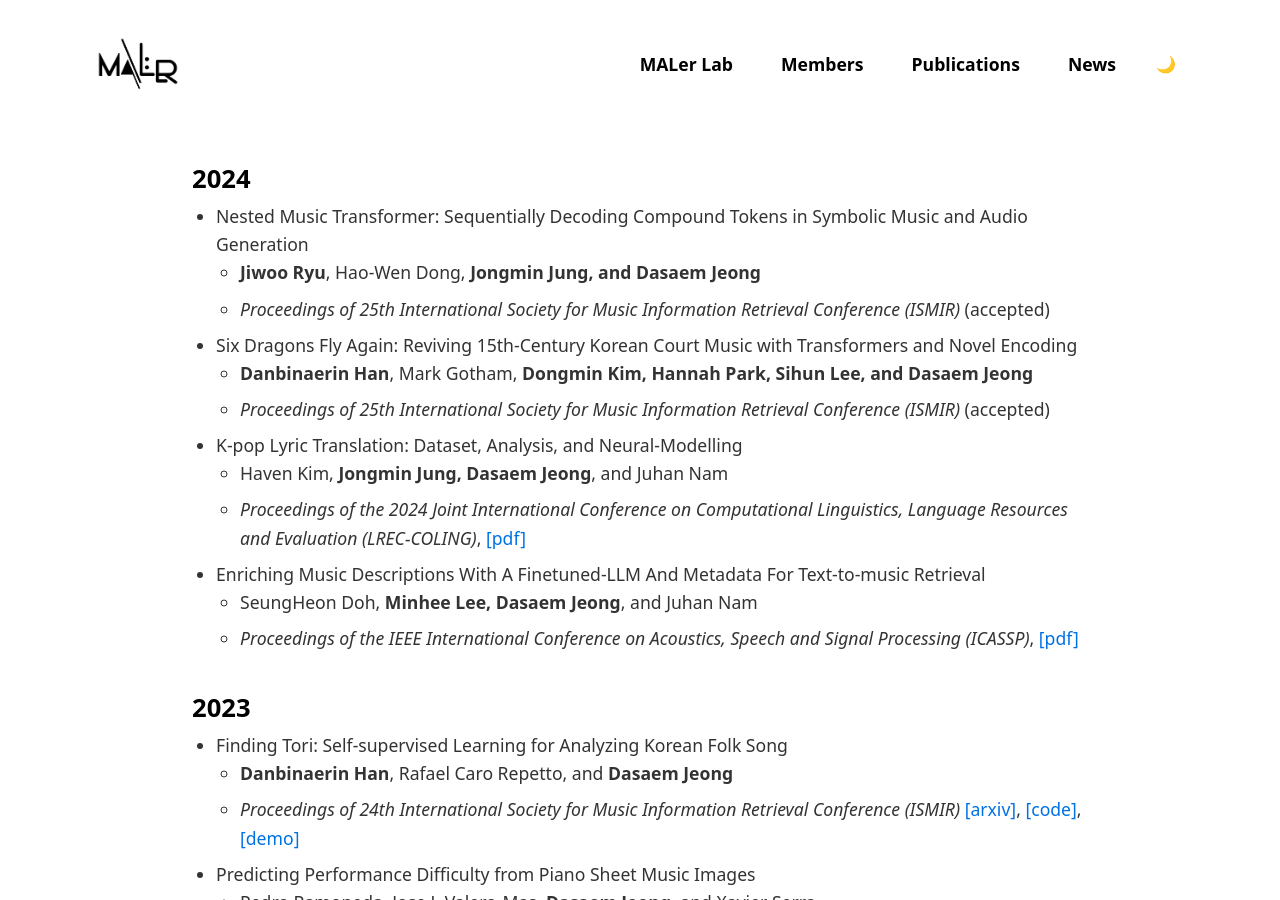
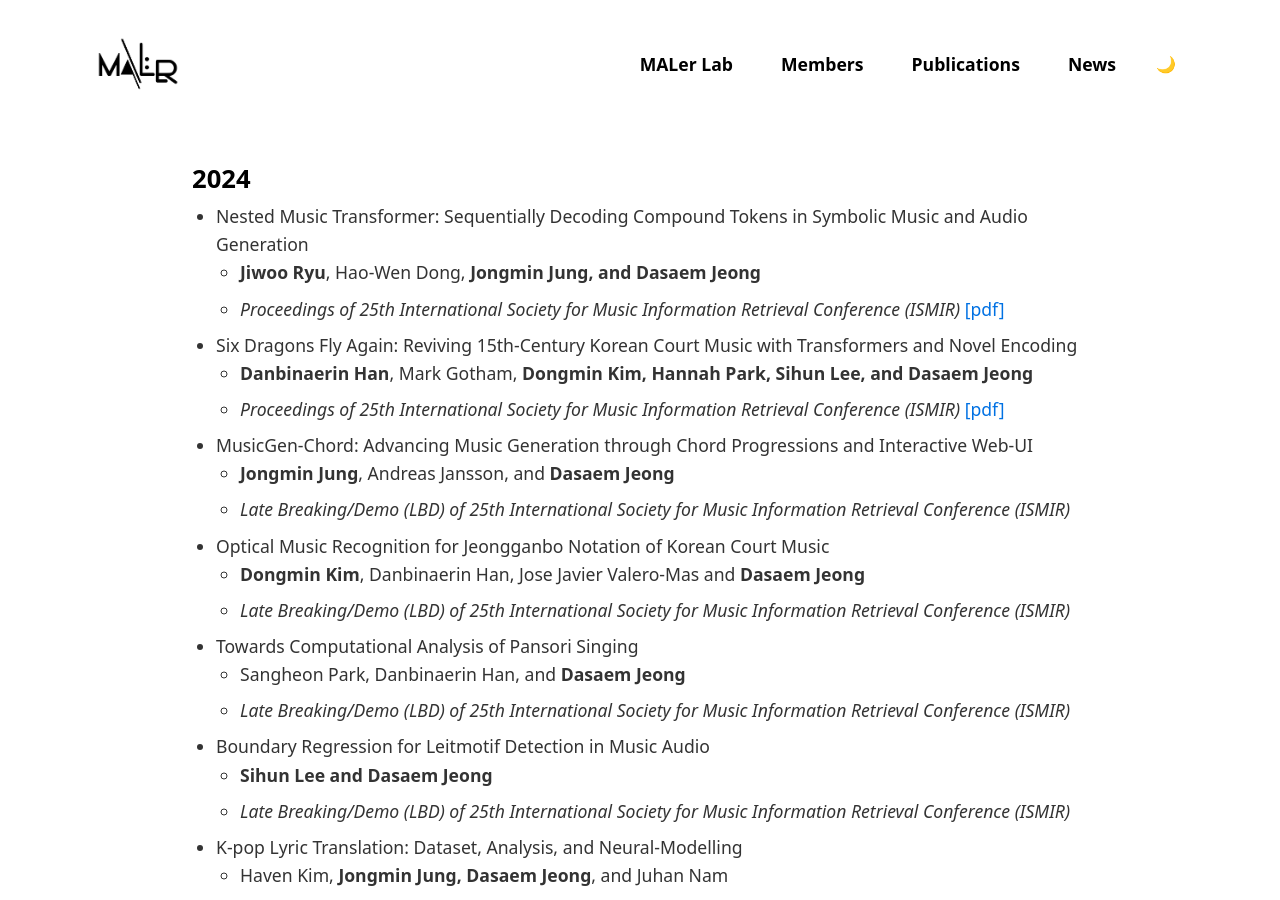
Before and after one commit to MALerLab/MALerLab.github.io, a Jekyll site: the page built from _pages/publications.md, in a window 1280 px wide and 900 px high. Built offline with Jekyll 4.4.1, drawn with Linux system fonts in a browser that asks for light colours; some web fonts are replaced.

Commit message:
Update publications.md

```diff
--- a/_pages/publications.md
+++ b/_pages/publications.md
@@ -8,12 +8,28 @@ excerpt: "Publications of MALer Lab"
 
 ## 2024
 * Nested Music Transformer: Sequentially Decoding Compound Tokens in Symbolic Music and Audio Generation
-  * **Jiwoo Ryu**, Hao-Wen Dong, **Jongmin Jung, and Dasaem Jeong**
-  * *Proceedings of 25th International Society for Music Information Retrieval Conference (ISMIR)* (accepted)
+	+ **Jiwoo Ryu**, Hao-Wen Dong, **Jongmin Jung, and Dasaem Jeong**
+	+ *Proceedings of 25th International Society for Music Information Retrieval Conference (ISMIR)* [[pdf]](https://arxiv.org/abs/2408.01180)
 
 * Six Dragons Fly Again: Reviving 15th-Century Korean Court Music with Transformers and Novel Encoding
-  * **Danbinaerin Han**, Mark Gotham, **Dongmin Kim, Hannah Park, Sihun Lee, and Dasaem Jeong**
-  * *Proceedings of 25th International Society for Music Information Retrieval Conference (ISMIR)* (accepted)
+	+ **Danbinaerin Han**, Mark Gotham, **Dongmin Kim, Hannah Park, Sihun Lee, and Dasaem Jeong**
+	+ *Proceedings of 25th International Society for Music Information Retrieval Conference (ISMIR)* [[pdf]](https://arxiv.org/abs/2408.01096)
+
+* MusicGen-Chord: Advancing Music Generation through Chord Progressions and Interactive Web-UI
+	+ **Jongmin Jung**, Andreas Jansson, and **Dasaem Jeong**
+	+ *Late Breaking/Demo (LBD) of 25th International Society for Music Information Retrieval Conference (ISMIR)*
+
+* Optical Music Recognition for Jeongganbo Notation of Korean Court Music
+	+ **Dongmin Kim**, Danbinaerin Han, Jose Javier Valero-Mas and **Dasaem Jeong**
+	+ *Late Breaking/Demo (LBD) of 25th International Society for Music Information Retrieval Conference (ISMIR)*
+
+* Towards Computational Analysis of Pansori Singing
+	+ Sangheon Park, Danbinaerin Han, and **Dasaem Jeong**
+	+ *Late Breaking/Demo (LBD) of 25th International Society for Music Information Retrieval Conference (ISMIR)*
+
+* Boundary Regression for Leitmotif Detection in Music Audio
+	+ **Sihun Lee and Dasaem Jeong**
+	+ *Late Breaking/Demo (LBD) of 25th International Society for Music Information Retrieval Conference (ISMIR)*
 
 * K-pop Lyric Translation: Dataset, Analysis, and Neural-Modelling
 	+ Haven Kim, **Jongmin Jung, Dasaem Jeong**, and Juhan Nam
```
